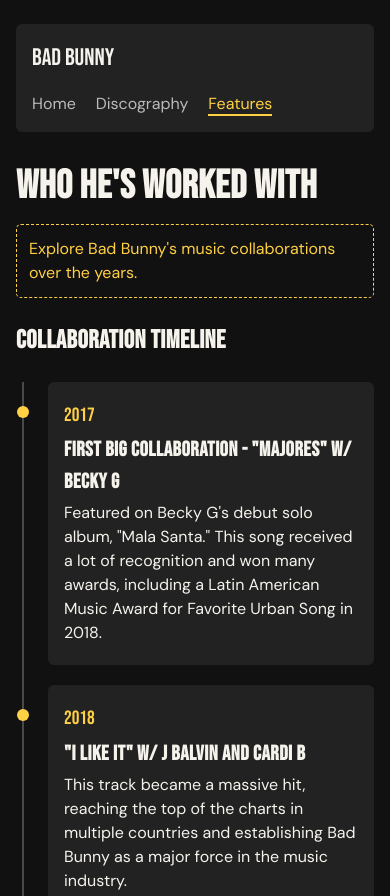
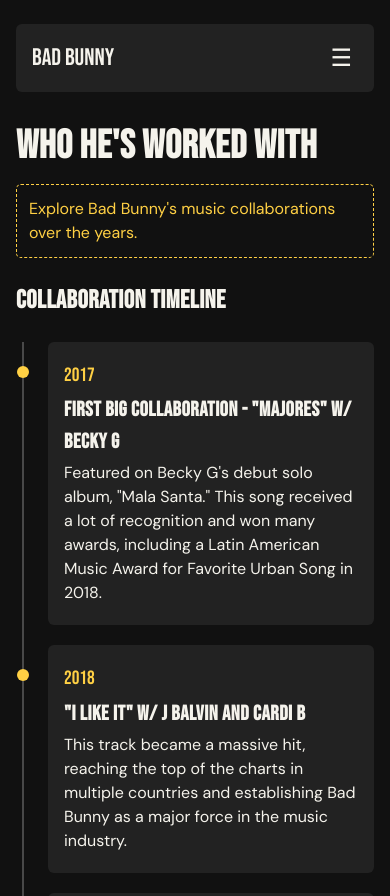
Before and after one commit to javierdavid258/Assignment-9-bad-bunny-fan-site, a plain HTML site: page features.html in a window 390 px wide. Shown: the top 896 px of the page. Drawn offline with Linux system fonts and the light colour scheme.

Commit message:
Updated so the nav links collapse into a menu button for mobile.

```diff
--- a/features.html
+++ b/features.html
@@ -11,7 +11,14 @@
     <nav class="nav" aria-label="Main navigation">
       <a class="nav__title" href="index.html">Bad Bunny</a>
 
-      <ul class="nav__links">
+      <button class="nav__toggle" type="button"
+            aria-controls="nav-links"
+            aria-expanded="false"
+            aria-label="Open navigation menu">
+          &#9776;
+    </button>
+
+    <ul class="nav__links" id="nav-links">
       <li><a class="nav__link" href="index.html">Home</a></li>
       <li><a class="nav__link" href="discography.html">Discography</a></li>
       <li>
@@ -22,6 +29,34 @@
       </ul>
     </nav>
   </header>
+
+  <script>
+  const nav = document.querySelector(".nav");
+  const menuButton = document.querySelector(".nav__toggle");
+  const menuLinks = document.querySelector("#nav-links");
+  const phoneScreen = window.matchMedia("(max-width: 600px)");
+
+  nav.classList.add("nav--enhanced");
+
+  function resetMenu() {
+    menuLinks.hidden = phoneScreen.matches;
+    menuButton.setAttribute("aria-expanded", "false");
+    menuButton.setAttribute("aria-label", "Open navigation menu");
+  }
+
+  menuButton.addEventListener("click", () => {
+    const isOpen = menuButton.getAttribute("aria-expanded") === "true";
+    menuLinks.hidden = isOpen;
+    menuButton.setAttribute("aria-expanded", String(!isOpen));
+    menuButton.setAttribute(
+      "aria-label",
+      isOpen ? "Open navigation menu" : "Close navigation menu"
+    );
+  });
+
+  phoneScreen.addEventListener("change", resetMenu);
+  resetMenu();
+</script>
 
   <main class="features">
     <h1 class="features__heading">Who He's Worked With</h1>
--- a/styles.css
+++ b/styles.css
@@ -222,4 +222,31 @@ h3 {
   .site-footer {
     margin: 0 1rem;
   }
+  }
+
+  .nav__toggle {
+    display: none;
+  }
+
+  .nav .nav__links[hidden] {
+    display: none;
+  }
+
+  @media (max-width: 600px) {
+  .nav--enhanced .nav__toggle {
+    display: block;
+    background: transparent;
+    border: 0;
+    color: var(--color-text);
+    font-size: 1.5rem;
+    cursor: pointer;
+  }
+
+  .nav .nav__links {
+    flex-basis: 100%;
+    flex-direction: column;
+    align-items: flex-start;
+    gap: 0.75rem;
+    padding-top: 1rem;
 }
+  }
```
Lines whose indentation alone changed are shown as unchanged.
